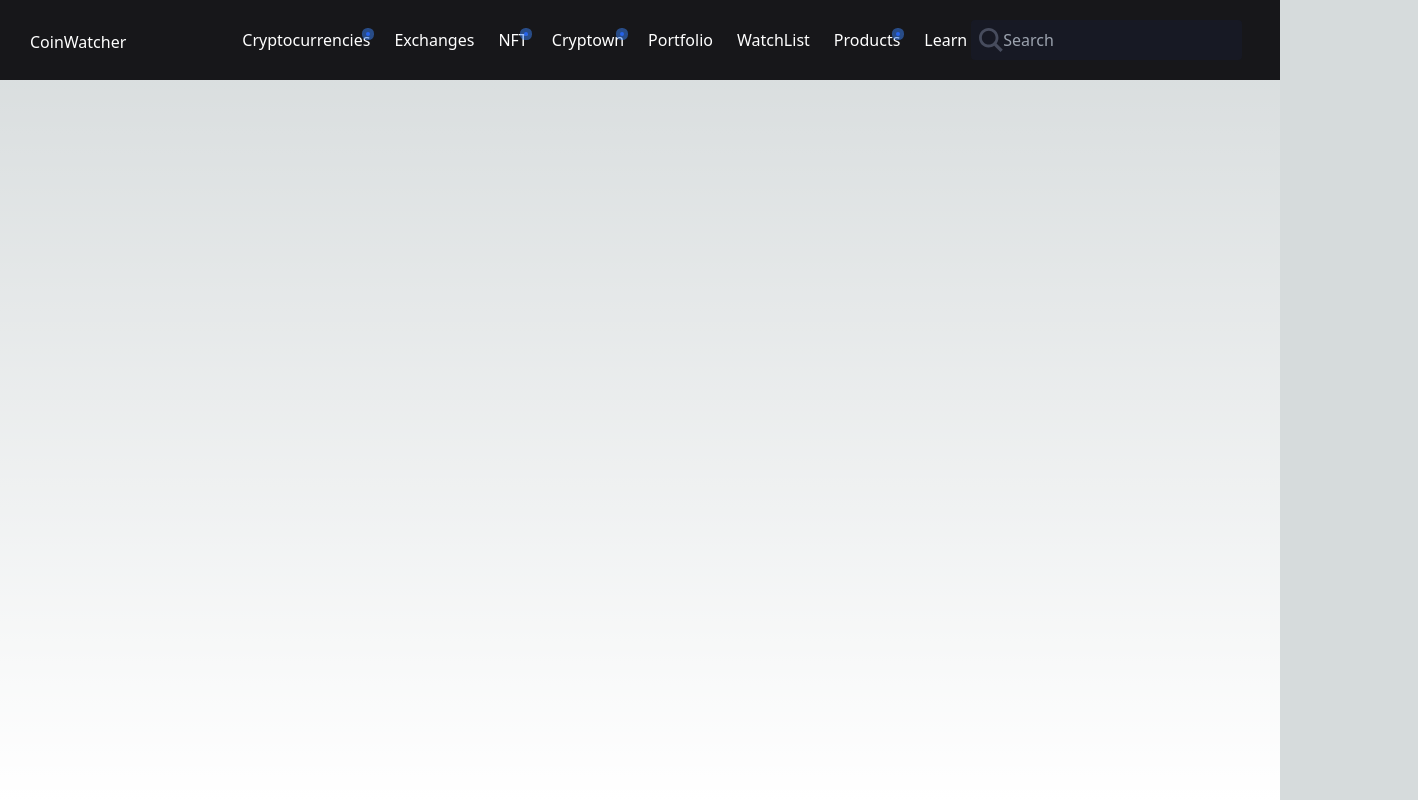
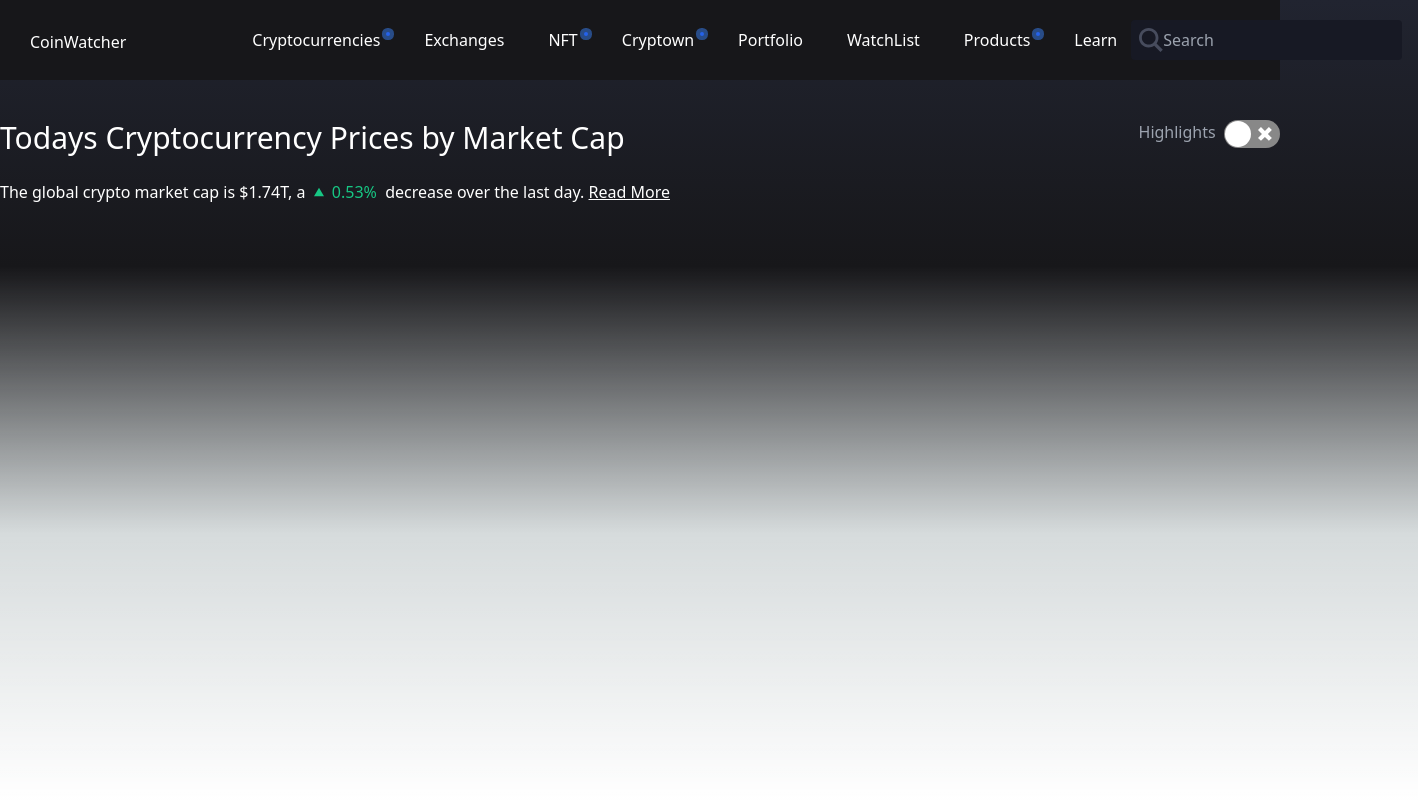
Before and after one commit to avestar121/coinwatcher, a Next.js app: page / in a window 1280 px wide. Shown: the whole page, 1418 px wide, since content can reach past the window. Built offline with nearby package versions, Linux system fonts and the light colour scheme.

Commit message:
small changes

```diff
--- a/package.json
+++ b/package.json
@@ -19,6 +19,7 @@
     "postcss": "8.4.23",
     "react": "18.2.0",
     "react-dom": "18.2.0",
+    "react-switch": "^7.0.0",
     "tailwindcss": "3.3.1",
     "typescript": "5.0.4"
   }
--- a/src/components/Header.js
+++ b/src/components/Header.js
@@ -7,6 +7,7 @@ const styles = {
   headerWrapper: `flex justify-center h-full max-w-screen-xL mx-auto px-4`,
   nav:`flex justif-center items-center gap-[20px]`,
   navItem:`relative mr-1 cursor-pointer hover:opacity-60`,
+  navLink:`text-white flex mx-[10px]`,
   badge:`rounded-full bg-blue-600 h-1 w-1 absolute bottom-5 right-0 top-1 ring-4`,
   inputContainer: `flex items-center justify-center p-2 rounded bg-[#171924]`,
   input: `bg-transparent outline-none text-white w-70 mL-3`,
--- /dev/null
+++ b/src/components/Trending.js
@@ -0,0 +1,54 @@
+import React, {useState} from 'react';
+import fire from '../assets/fire.png'
+import btc from '../assets/btc.png'
+import usdt from '../assets/usdt.png'
+import gainers from '../assets/gainers.png'
+import recent from '../assets/recent.png'
+import ReactSwitch from 'react-switch'
+import {Rate} from '../components/cmc-table/Rate'
+
+
+
+const styles = {
+    trendingWrapper: `mx-auto max-w-screen-2xl mx-[5rem]`,
+    h1: `text-3xl text-white`,
+    flexCenter: `flex items-center,`
+}
+
+function Trending() {
+    const [checked, setChecked] = useState(false);
+    return (
+        <div className="text-white">
+        <div className={styles.trendingWrapper}>
+            <div className="flex justify-between">
+                <h1 className={styles.h1}>Todays Cryptocurrency Prices by Market Cap</h1>
+
+                <div className="flex">
+                    <p className="text-gray-400 ">Highlights &nbsp;</p>
+                    <ReactSwitch checked={checked} onChange={() => { setChecked(!checked) }} />
+                </div>
+            </div>
+            <br />
+            <div className="flex">
+                <p>The global crypto market cap is $1.74T, a &nbsp; </p>
+                <span> <Rate isIncrement={true} rate='0.53%' /> </span>
+                <p> &nbsp; decrease over the last day. <span className="underline">Read More</span> </p>
+            </div>
+            <br />
+
+            <div className={styles.flexCenter}>
+              {/*
+              <TrendingCard title='Trending' icon={fire}
+              trendingData ={trendingData} />
+               <TrendingCard title='Biggest Gainers' icon={gainers}
+              trendingData ={trendingData} />
+               <TrendingCard title='Recently Added' icon={recent}
+              trendingData ={trendingData} />
+              */}
+            </div>
+          </div>
+        </div>
+      );
+    }
+
+export default Trending
--- /dev/null
+++ b/src/components/cmc-table/Rate.js
@@ -0,0 +1,18 @@
+import React from 'react';
+import ChevronDown from '../../assets/svg/chevronDown'
+import ChevronUp from '../../assets/svg/chevronUp'
+
+const styles = {
+    rate: `rate flex items-center`,
+    red: `ml-2 text-[#EA3943]`,
+    green: `ml-2 text-[#17C784]`
+}
+
+export const Rate = ({isIncrement, rate}) => {
+  return (
+    <div className={styles.rate}>
+        {isIncrement ? <ChevronUp fill='#17C784'/> : <ChevronDown fill='#EA3943'/>}
+        <p className={isIncrement ? styles.green : styles.red}>{rate}</p>
+    </div>
+  )
+}
--- a/src/pages/index.tsx
+++ b/src/pages/index.tsx
@@ -1,5 +1,6 @@
 import { Inter } from 'next/font/google'
 import Header from "../components/Header"
+import Trending from "../components/Trending"
 
 const inter = Inter({ subsets: ['latin'] })
 
@@ -7,7 +8,8 @@ export default function Home() {
   return (
     <div className="min-h-screen ">
       <Header />
-      <div className="mt-10 "/>
+      <div className="mt-10"/>
+      <Trending />
       <div className="mt-20 bg-gray-500"/>
     </div>
   )
--- a/src/styles/globals.css
+++ b/src/styles/globals.css
@@ -8,7 +8,7 @@
   --background-end-rgb: 255, 255, 255;
 }
 
-@media (prefers-color-scheme: white) {
+@media (prefers-color-scheme: dark) {
   :root {
     --foreground-rgb: 255, 255, 255;
     --background-start-rgb: 0, 0, 0;
@@ -19,7 +19,7 @@
 body {
   color: rgb(var(--foreground-rgb));
   background: linear-gradient(
-      to bottom,
+      to bottom, #212430,#17171a,
       transparent,
       rgb(var(--background-end-rgb))
     )
```
Also changed, not shown: 1 other file (tests, documents, lock files or other folders).
